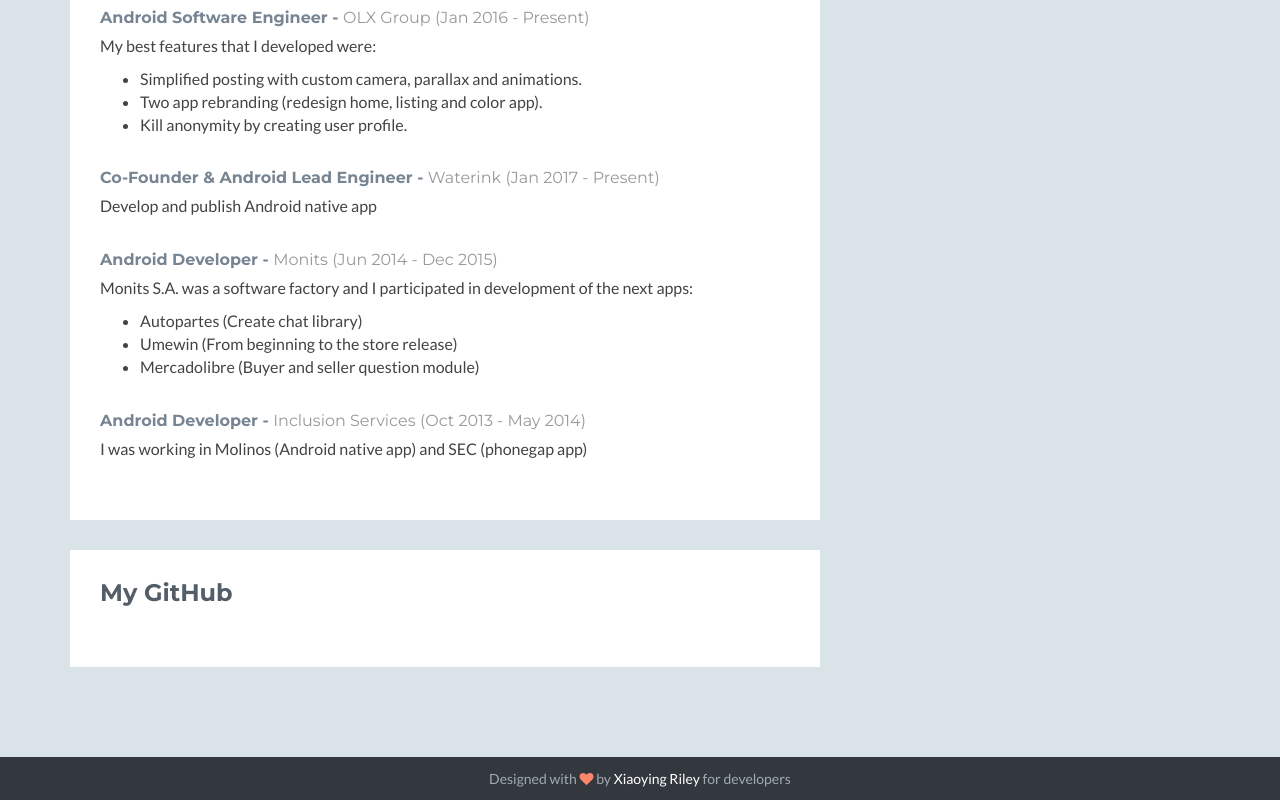
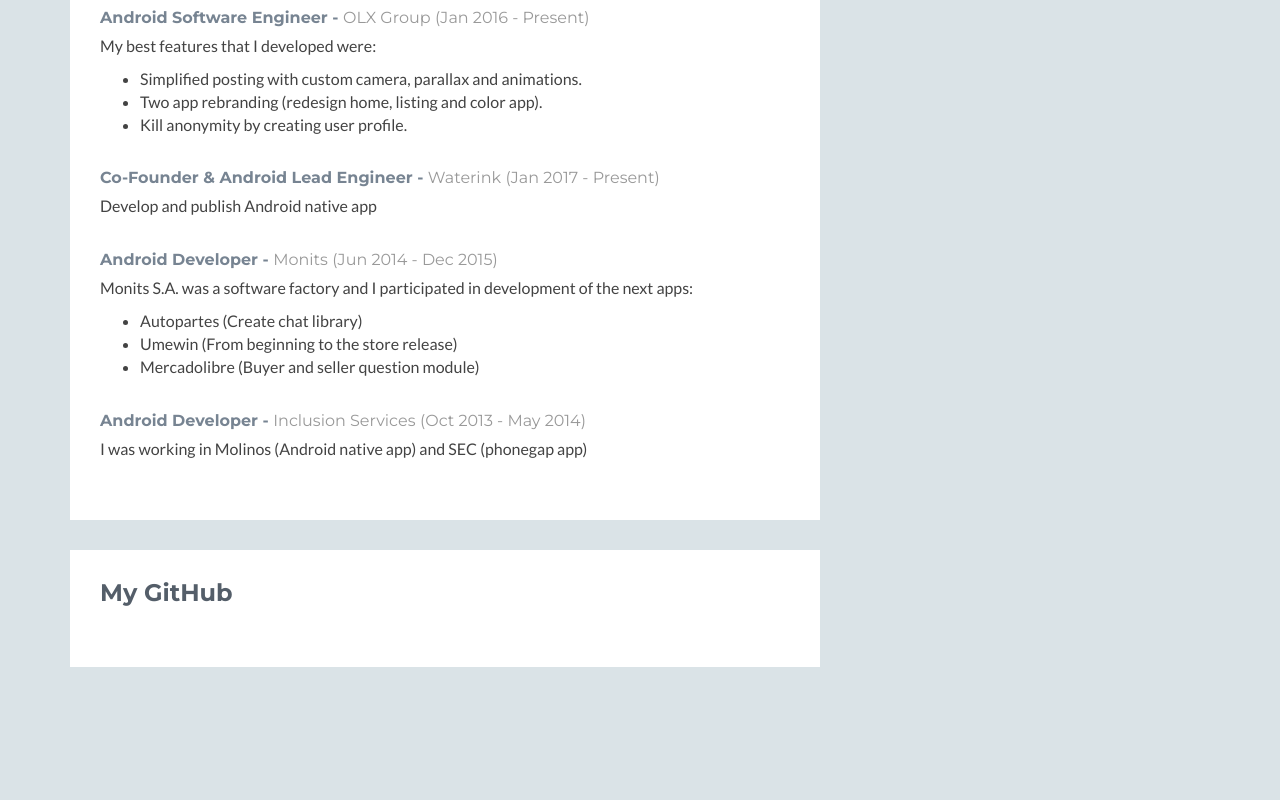
Before and after one commit to MartuPuri/Portfolio, a plain HTML site: page index.html in a window 1280 px wide. Shown: the part 4377-5177 px from the top of the page. After the commit the page ends 5134 px from the top, so only its background shows below. Drawn offline with nearby package versions, Linux system fonts and the light colour scheme; a script that the page names is missing.

Commit message:
Fix index

```diff
--- a/index.html
+++ b/index.html
@@ -428,12 +428,7 @@
     </div><!--//masonry-->
 
     <!-- ******FOOTER****** -->
-    <footer class="footer">
-        <div class="container text-center">
-                <!--/* This template is released under the Creative Commons Attribution 3.0 License. Please keep the attribution link below when using for your own project. Thank you for your support. :) If you'd like to use the template without the attribution, you can check out other license options via our website: themes.3rdwavemedia.com */-->
-                <small class="copyright">Designed with <i class="fa fa-heart"></i> by <a href="http://themes.3rdwavemedia.com" target="_blank">Xiaoying Riley</a> for developers</small>
-        </div><!--//container-->
-    </footer><!--//footer-->
+
 
     <!-- Javascript -->
     <script type="text/javascript" src="assets/plugins/jquery-1.11.3.min.js"></script>
```
